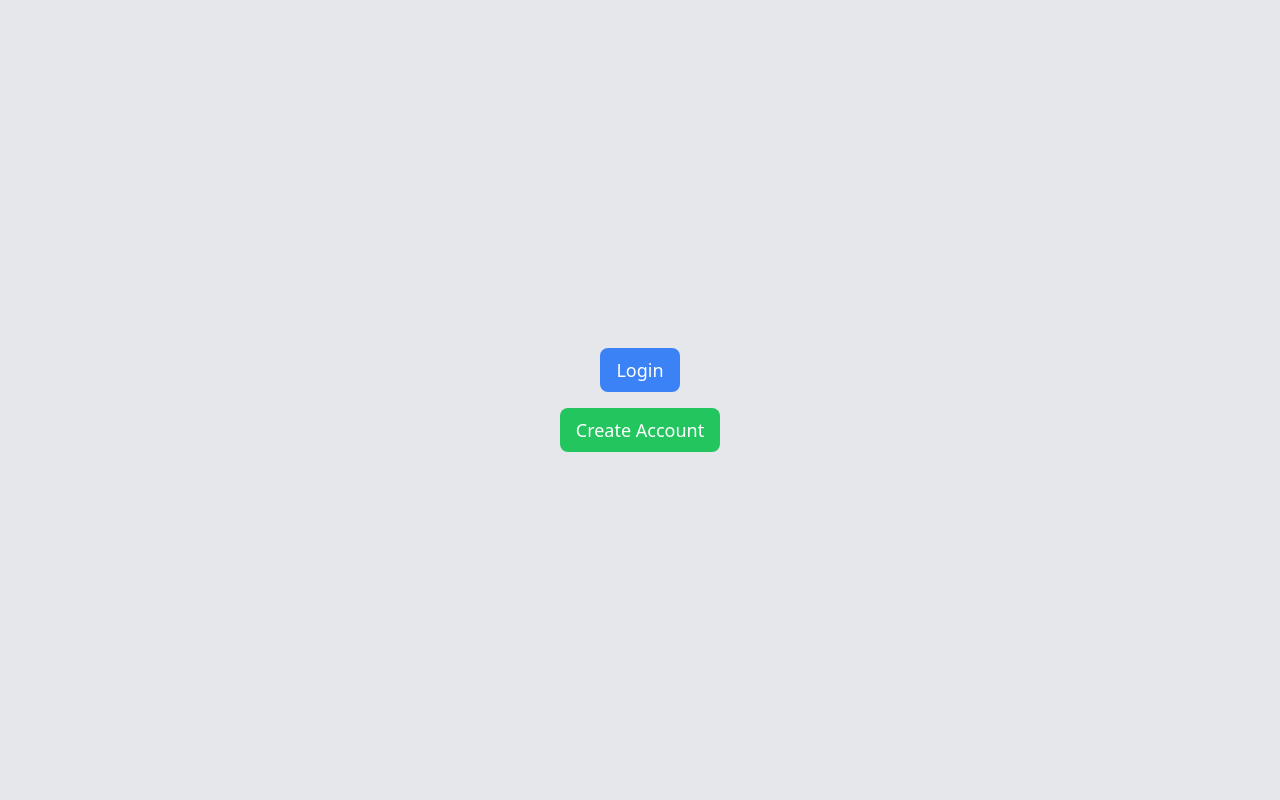
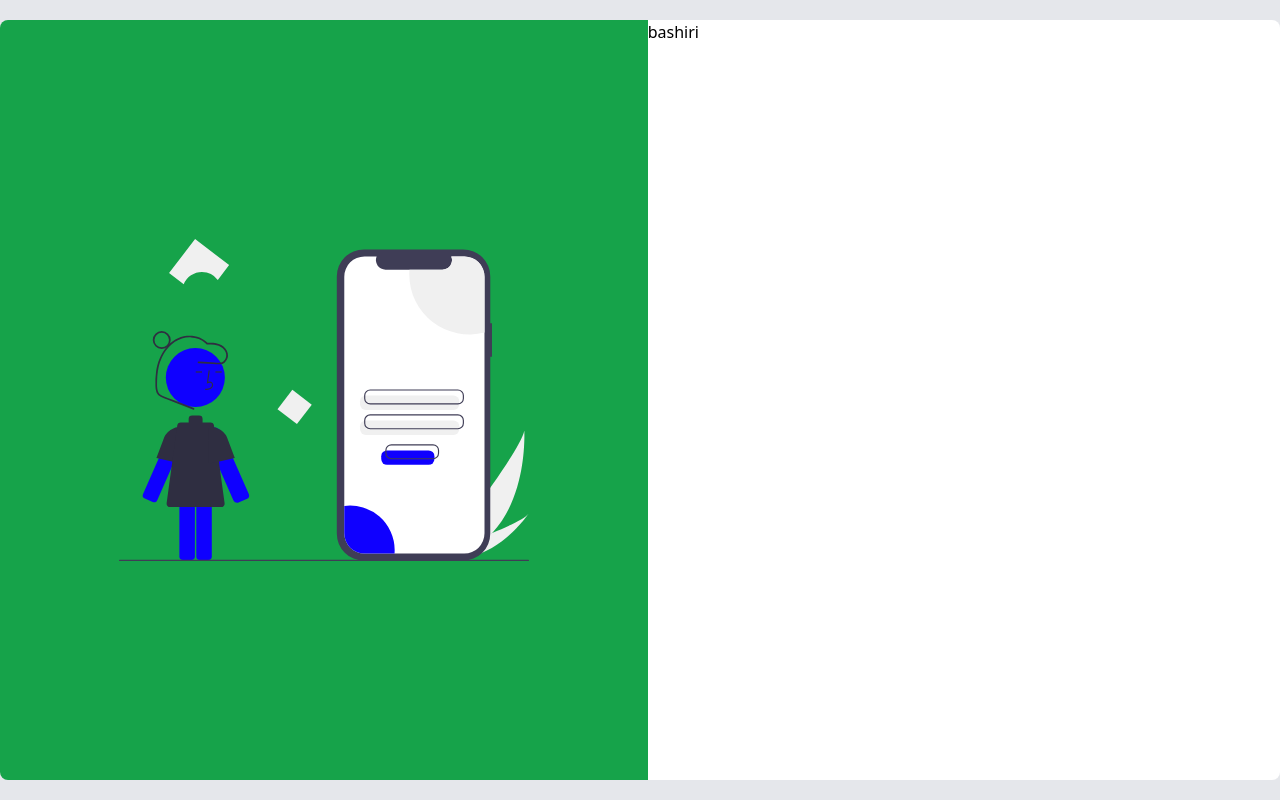
Before and after one commit to mahdibashirione/formik, a JavaScript app: page / in a window 1280 px wide. Built offline with nearby package versions, Linux system fonts and the light colour scheme; the HTML template or start-up script is replaced by a standard one.

Commit message:
add base component signin/signup

```diff
--- a/src/page/HomePage.js
+++ b/src/page/HomePage.js
@@ -3,8 +3,16 @@ import { Link } from "react-router-dom";
 const HomePage = () => {
   return (
     <div className="w-screen h-screen flex flex-col items-center justify-center gap-y-4">
-      <Link to={"/signin"} className="rounded-lg py-2 px-4 bg-blue-500 text-white text-lg">Login</Link>
-      <Link to={"/signup"} className="rounded-lg py-2 px-4 bg-green-500 text-white text-lg">Create Account</Link>
+      <div className="w-full h-full container flex flex-col md:flex-row items-center justify-center">
+        <div className="p-4 w-[calc(100%-5%)] h-[calc(100%-5%)] md:bg-green-600 md:rounded-l-lg flex items-center justify-center" >
+          <div className="w-2/3">
+            <img className="w-full object-cover" src="/assets/image/login.svg" alt="logoLogin" />
+          </div>
+        </div>
+        <div className="w-[calc(100%-5%)] h-[calc(100%-5%)] bg-white md:rounded-r-lg" >bashiri</div>
+      </div>
+      {/*<Link to={"/signin"} className="rounded-lg py-2 px-4 bg-blue-500 text-white text-lg">Login</Link>*/}
+      {/*<Link to={"/signup"} className="rounded-lg py-2 px-4 bg-green-500 text-white text-lg">Create Account</Link>*/}
     </div>
   );
 }
```
Also changed, not shown: public/assets/image/login.svg (added).
